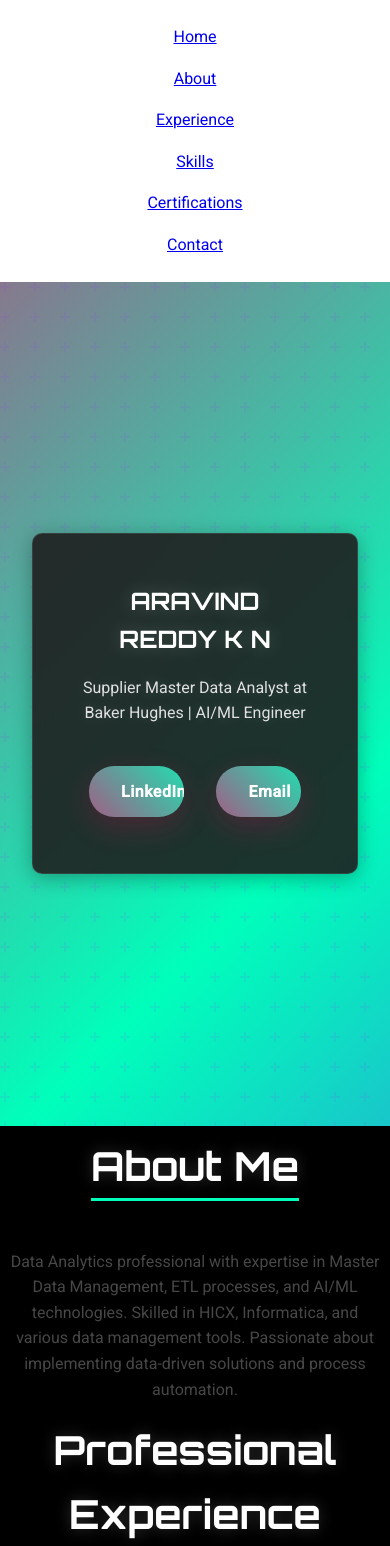
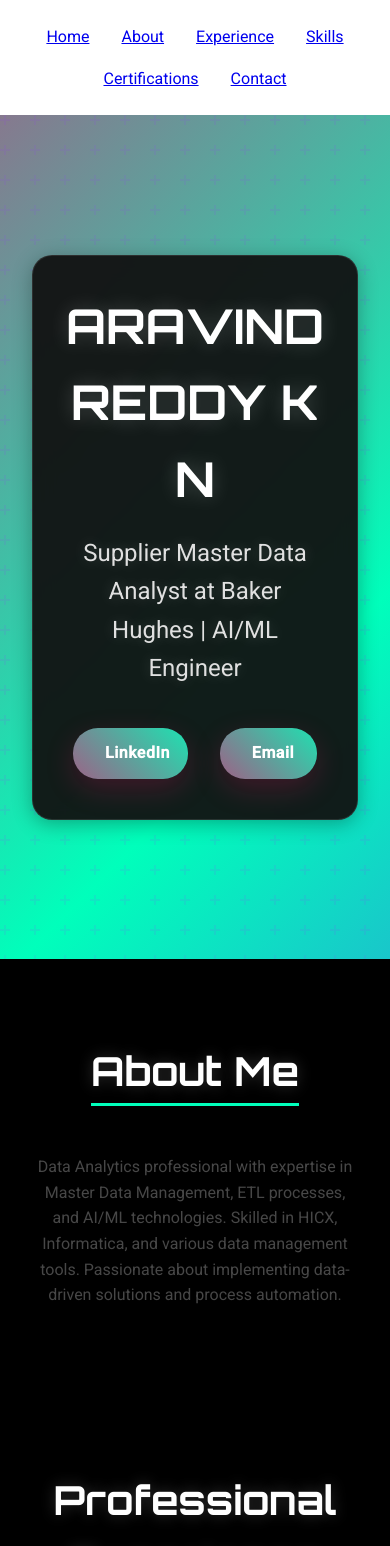
Before and after one commit to Aravindreddykn1/my-app, a React (Create React App) app: page / in a window 390 px wide. Shown: the top 1546 px of the page. Built offline with nearby package versions, Linux system fonts and the light colour scheme.

Commit message:
Update portfolio styling with: - Modern dark theme and glass morphism effects - Responsive profile image with glow animations - Dynamic gradient backgrounds - Improved mobile responsiveness - Custom scrollbar styling - Enhanced card and section layouts - Interactive hover effects

```diff
--- a/src/App.css
+++ b/src/App.css
@@ -556,43 +556,61 @@ body {
   100% { background-position: 0% 50%; }
 }
 
-@media (max-width: 768px) {
-  .hero-content h1 {
-    font-size: 2rem;
+/* Profile Image Styles */
+.profile-container {
+  margin-bottom: 2rem;
+  position: relative;
+  width: 200px;
+  height: 200px;
+  margin: 0 auto 2rem;
 }
 
-  .title {
-    font-size: 1rem;
+.profile-image {
+  width: 100%;
+  height: 100%;
+  object-fit: cover;
+  border-radius: 50%;
+  border: 4px solid var(--accent1);
+  box-shadow: 0 0 20px rgba(255, 0, 102, 0.3);
+  transition: all 0.3s ease;
 }
 
-  .section h2 {
-    font-size: 2.5rem;
+.profile-image:hover {
+  transform: scale(1.05);
+  border-color: var(--accent2);
+  box-shadow: 0 0 30px rgba(0, 255, 187, 0.4);
 }
 
-  .App-nav ul {
-    flex-direction: column;
-    align-items: center;
+/* Enhance hero content for image */
+.hero-content {
+  text-align: center;
+  padding: 3rem;
+  border-radius: 20px;
+  background: rgba(17, 17, 17, 0.95);
+  backdrop-filter: blur(10px);
+  border: 1px solid rgba(255, 255, 255, 0.1);
+  max-width: 600px;
 }
 
-  .App-nav li {
-    margin: 0.5rem 0;
+/* Add glow effect */
+@keyframes profileGlow {
+  0% { box-shadow: 0 0 20px rgba(255, 0, 102, 0.3); }
+  50% { box-shadow: 0 0 40px rgba(0, 255, 187, 0.4); }
+  100% { box-shadow: 0 0 20px rgba(255, 0, 102, 0.3); }
 }
 
-  .experience-grid, .skills-grid, .certifications-grid {
-    grid-template-columns: 1fr;
+.profile-container:hover .profile-image {
+  animation: profileGlow 2s infinite;
+}
+
+/* Responsive adjustments */
+@media (max-width: 768px) {
+  .profile-container {
+    width: 150px;
+    height: 150px;
+  }
+
+  .hero-content {
+    padding: 2rem;
   }
 }
-
-@media (max-width: 480px) {
-  .section {
-    padding: 0.5rem;
-  }
-
-  .hero-content h1 {
-    font-size: 1.5rem;
-  }
-
-  .experience-card, .skill-category, .cert-card {
-    padding: 1rem;
-  }
-}
```
Lines whose indentation alone changed are shown as unchanged.
